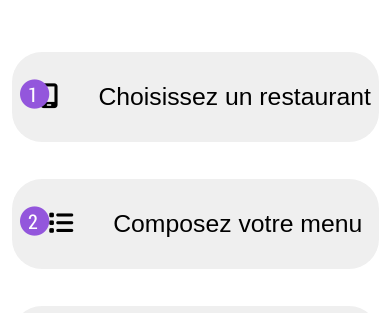
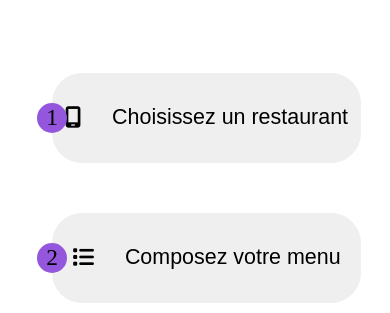
Before and after one commit to OsaKanjozoku/Ohmyfood, a website: page index.html in a window 390 px wide. Shown: the part 477-790 px from the top of the page. Drawn offline with Linux system fonts and the light colour scheme; files whose address does not match are found by name.

Commit message:
Modification de la liste .fonctionnement pour un meilleur affichage des numéros sur mobile

```diff
--- a/index.html
+++ b/index.html
@@ -21,11 +21,11 @@
     </section>
     <section class="fonctionnement">
         <h1>Fonctionnement</h1>
-        <ul>
-            <i class="fa-solid fa-circle"></i><p class="number">1</p><li><button type="submit" class="fonctionnement__submit"><i class="fa-solid fa-mobile-screen"></i>Choisissez un restaurant</button></li>
-            <i class="fa-solid fa-circle"></i><p class="number">2</p><li><button type="submit" class="fonctionnement__submit"><i class="fa-solid fa-list"></i>Composez votre menu</button></li>
-            <i class="fa-solid fa-circle"></i><p class="number">3</p><li><button type="submit" class="fonctionnement__submit"><i class="fa-solid fa-store"></i>Dégustez au restaurant</button></li>
-        </ul>
+        <ol>
+            <li class="li-first"><button type="submit" class="fonctionnement__submit"><i class="fa-solid fa-mobile-screen"></i>Choisissez un restaurant</button></li>
+            <li class="li-second"><button type="submit" class="fonctionnement__submit"><i class="fa-solid fa-list"></i>Composez votre menu</button></li>
+            <li class="li-tertiary"><button type="submit" class="fonctionnement__submit"><i class="fa-solid fa-store"></i>Dégustez au restaurant</button></li>
+        </ol>
     </section>
     <section class="restaurants">
         <h1>Restaurants</h1>
--- a/sass/main.scss
+++ b/sass/main.scss
@@ -55,50 +55,59 @@
 
 
 .fonctionnement{
-    font-size: 1.5em;
+    font-size: 1.3em;
     display: flex;
     flex-wrap: wrap;
     flex-direction: column;
     h1{
         padding-left: 20px;
     }
-    & .fa-circle{
-        padding-right: 0px;
-        color: $color-primary;
-        font-size: 1.3em;
-        transform: translate(18px, 85px);
-    }
-    & .number{
-        width: 50px;
-        margin: 0px;
-        padding: 0px;
-        transform: translate(26px, 55px);
-        font-size: 0.9em;
-        color: $white;
-    }
-    & i{
-        padding-right: 40px;
-    }
-    .fa-mobile-screen, .fa-list, .fa-store{
-        padding-left: 20px;
-    }
-    & ul{
-        padding-left: 0px;
-        margin-top: -30px;
-        height: 500px;
+    & ol{
+        padding-left: 50px;
+        margin-top: 30px;
+        margin-bottom: 30px;
+        height: auto;
         justify-content: space-between;
+        .li-first, .li-second, .li-tertiary{
+            &::before{
+                color: black;
+                background: $color-primary;
+                border-radius: 50%;
+                display: flex;
+                justify-content: center;
+                align-items: center;
+                width: 30px;
+                height: 30px;
+                font-size: 1.2em;
+                transform: translate(-15px, 60px);
+            }
+        }
+        .li-first::before{
+            content: "1";
+        }
+        .li-second::before{
+            content: "2";
+        }
+        .li-tertiary::before{
+            content: "3";
+        }
+        i{
+            padding-right: 10%;
+        }
     }
     &__submit{
-        width: 95%;
+        width: 92%;
         height: 90px;
         border-radius: 30px;
         border: none;
         font-size: 1.1em;
         padding: 0px;
-        margin-left: 10px;
-        margin-bottom: -20px;
+        margin-bottom: 20px;
         transition: transform .4s;
         cursor: pointer;
+        display: flex;
+        justify-content: center;
+        align-items: center;
     }
     &__submit:hover{
         background-color: #dabffdbd;
@@ -250,7 +259,7 @@
         & h1{
             display: none;
         }
-        & ul{
+        & ol{
             border-radius: 30px;
             background-color: $color-tertiary;
             display: flex;
@@ -260,6 +269,11 @@
             height: 100%;
             margin: 0px;
             font-size: 1.2em;
+            .li-first, .li-second, .li-tertiary{
+                &::before{
+                    display: none;
+                }
+            }
             & .fa-circle{
                 width: 30px;
             }
@@ -278,9 +292,6 @@
                     color: $white;
                 }
             }
-        }
-        & .fa-circle, .number{
-            display: none;
         }
     }
     .restaurants{
@@ -427,22 +438,24 @@
                 }
             }
         }
-        & .fa-circle, .number{
-            display: none;
-        }
-        & ul{
+        & ol{
             display: flex;
             flex-direction: column;
             justify-content: space-around;
             margin: 0px;
             border-radius: 20px;
             height: 400px;
+            .li-first, .li-second, .li-tertiary{
+                &::before{
+                    display: none;
+                }
+            }
+            i{
+                padding-right: 10%;
+                margin-left: 2%;
+            }
+        }
 
-        }
-        & i{
-            padding-left: 10%;
-            padding-right: 5%;
-        }
     }
     .restaurants{
         width: 69%;
--- a/sass/ressources.scss
+++ b/sass/ressources.scss
@@ -25,7 +25,7 @@ $white: white;
         width: 100%;
         box-sizing: border-box;
         padding: 2px;
-        & ul{
+        & ul, ol{
             list-style-type: none;
         }
     }
```
Also changed, not shown: css/menus.css, css/style.css, 2 other files.
